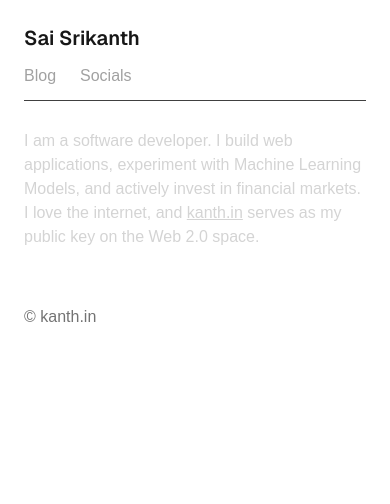
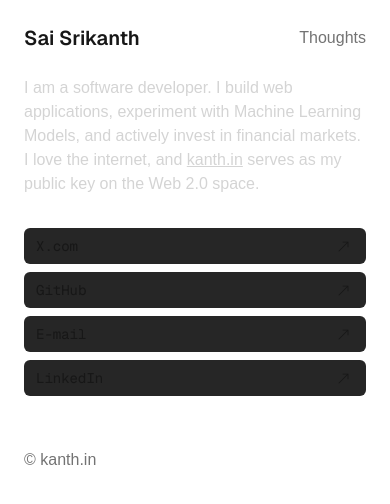
Before and after one commit to Srikan1h/portfolio, a Next.js app: page / in a window 390 px wide. Shown: the top 504 px of the page. Built offline with nearby package versions, Linux system fonts and the light colour scheme.

Commit message:
fix: simplified the routing and page structure

```diff
--- a/app/components/MenuStack.tsx
+++ b/app/components/MenuStack.tsx
@@ -4,20 +4,14 @@ import Link from "next/link";
 
 function MenuStack() {
   return (
-    <div className="container sm:flex items-center justify-between p-2">
+    <div className="container flex items-center justify-between p-2">
       <div className="title">
         <Link className="font-sans text-xl font-semibold"  href="./">Sai Srikanth</Link>
       </div>
 
- <ul className="flex gap-6 py-3 sm:py-0 border-neutral-700 border-b-1 sm:border-0">
-     <li className="">
-      <Link className="text-neutral-400 text-base" href="">Blog</Link>
-    </li>
-
-
-    <li>
-      <Link className="text-neutral-400 text-base" href="/contact">Socials</Link>
-
+      <ul className="menu">
+        <li className="link1">
+          <Link className="text-neutral-500 text-base" href="https://kryptokanth.medium.com">Thoughts</Link>
         </li>
       </ul>
     </div>
--- a/app/contact/page.tsx
+++ /dev/null
@@ -1,68 +0,0 @@
-import Link from "next/link";
-
-export default function contact() {
-  return (
-    <div className="">
-
-
-  <section>
-    <div className="pb-4 sm:py-5">
-
-
-        <div className="grid grid-flow-row auto-rows-max">
-
-       <Link className="flex font-mono text-sm py-2 px-3 bg-neutral-800 rounded-md mb-2 justify-between " href="https://x.com/srikan1h">
-
-        X.com <svg xmlns="http://www.w3.org/2000/svg" width="13" height="13" fill="currentColor" className="bi bi-arrow-up-right mt-1 mx-1" viewBox="0 0 16 16">
-  <path fillRule="evenodd" d="M14 2.5a.5.5 0 0 0-.5-.5h-6a.5.5 0 0 0 0 1h4.793L2.146 13.146a.5.5 0 0 0 .708.708L13 3.707V8.5a.5.5 0 0 0 1 0z"/>
-</svg>
-      </Link>
-
-          <Link className="flex font-mono text-sm py-2 px-3 bg-neutral-800 rounded-md mb-2 justify-between " href="https://github.com/srikan1h">
-
-        GitHub <svg xmlns="http://www.w3.org/2000/svg" width="13" height="13" fill="currentColor" className="bi bi-arrow-up-right mt-1 mx-1" viewBox="0 0 16 16">
-  <path fillRule="evenodd" d="M14 2.5a.5.5 0 0 0-.5-.5h-6a.5.5 0 0 0 0 1h4.793L2.146 13.146a.5.5 0 0 0 .708.708L13 3.707V8.5a.5.5 0 0 0 1 0z"/>
-</svg>
-
-
-      </Link>
-
-      <a className="flex font-mono text-sm py-2 px-3 bg-neutral-800 rounded-md mb-2 justify-between" href="mailto:ss2675@srmist.edu.in">
-
-        E-mail <svg xmlns="http://www.w3.org/2000/svg" width="13" height="13" fill="currentColor" className="bi bi-arrow-up-right mt-1 mx-1" viewBox="0 0 16 16">
-  <path fillRule="evenodd" d="M14 2.5a.5.5 0 0 0-.5-.5h-6a.5.5 0 0 0 0 1h4.793L2.146 13.146a.5.5 0 0 0 .708.708L13 3.707V8.5a.5.5 0 0 0 1 0z"/>
-</svg>
-
-
-      </a>
-
-
-
-
-            <Link className="flex font-mono text-sm py-2 px-3 bg-neutral-800 rounded-md mb-2 justify-between" href="https://linkedin.com/in/saisrikanths">
-
-        LinkedIn <svg xmlns="http://www.w3.org/2000/svg" width="13" height="13" fill="currentColor" className="bi bi-arrow-up-right mt-1 mx-1" viewBox="0 0 16 16">
-  <path fillRule="evenodd" d="M14 2.5a.5.5 0 0 0-.5-.5h-6a.5.5 0 0 0 0 1h4.793L2.146 13.146a.5.5 0 0 0 .708.708L13 3.707V8.5a.5.5 0 0 0 1 0z"/>
-</svg>
-
-
-      </Link>
-
-
-
-</div>
-
-
-
-
-
-
-
-    </div>
-
-  </section>
-
-</div>
-
-  );
-}
--- a/app/page.tsx
+++ b/app/page.tsx
@@ -61,9 +61,9 @@ export default function Home() {
 
 
   <section>
-    <div className="pb-7 sm:py-5 ">
+    <div className="pb-7 sm:py-2 ">
 
-      <article className="py-3">
+      <article className="py-2">
         <p className="text-neutral-300">
           I am a software developer. I build web applications, experiment with Machine Learning Models, and actively invest in financial markets. I love the internet, and <u>kanth.in</u> serves as my public key on the Web 2.0 space.
         </p>
@@ -79,6 +79,52 @@ export default function Home() {
       </article>
 
 
+      <br />
+
+              <div className="grid grid-flow-row auto-rows-max">
+
+       <Link className="flex font-mono text-sm py-2 px-3 bg-neutral-800 rounded-md mb-2 justify-between " href="https://x.com/srikan1h">
+
+        X.com <svg xmlns="http://www.w3.org/2000/svg" width="13" height="13" fill="currentColor" className="bi bi-arrow-up-right mt-1 mx-1" viewBox="0 0 16 16">
+  <path fillRule="evenodd" d="M14 2.5a.5.5 0 0 0-.5-.5h-6a.5.5 0 0 0 0 1h4.793L2.146 13.146a.5.5 0 0 0 .708.708L13 3.707V8.5a.5.5 0 0 0 1 0z"/>
+</svg>
+      </Link>
+
+          <Link className="flex font-mono text-sm py-2 px-3 bg-neutral-800 rounded-md mb-2 justify-between " href="https://github.com/srikan1h">
+
+        GitHub <svg xmlns="http://www.w3.org/2000/svg" width="13" height="13" fill="currentColor" className="bi bi-arrow-up-right mt-1 mx-1" viewBox="0 0 16 16">
+  <path fillRule="evenodd" d="M14 2.5a.5.5 0 0 0-.5-.5h-6a.5.5 0 0 0 0 1h4.793L2.146 13.146a.5.5 0 0 0 .708.708L13 3.707V8.5a.5.5 0 0 0 1 0z"/>
+</svg>
+
+
+      </Link>
+
+      <a className="flex font-mono text-sm py-2 px-3 bg-neutral-800 rounded-md mb-2 justify-between" href="mailto:ss2675@srmist.edu.in">
+
+        E-mail <svg xmlns="http://www.w3.org/2000/svg" width="13" height="13" fill="currentColor" className="bi bi-arrow-up-right mt-1 mx-1" viewBox="0 0 16 16">
+  <path fillRule="evenodd" d="M14 2.5a.5.5 0 0 0-.5-.5h-6a.5.5 0 0 0 0 1h4.793L2.146 13.146a.5.5 0 0 0 .708.708L13 3.707V8.5a.5.5 0 0 0 1 0z"/>
+</svg>
+
+
+      </a>
+
+
+
+
+            <Link className="flex font-mono text-sm py-2 px-3 bg-neutral-800 rounded-md mb-2 justify-between" href="https://linkedin.com/in/saisrikanths">
+
+        LinkedIn <svg xmlns="http://www.w3.org/2000/svg" width="13" height="13" fill="currentColor" className="bi bi-arrow-up-right mt-1 mx-1" viewBox="0 0 16 16">
+  <path fillRule="evenodd" d="M14 2.5a.5.5 0 0 0-.5-.5h-6a.5.5 0 0 0 0 1h4.793L2.146 13.146a.5.5 0 0 0 .708.708L13 3.707V8.5a.5.5 0 0 0 1 0z"/>
+</svg>
+
+
+      </Link>
+
+
+
+</div>
+
+
 
 
 
```
Lines whose indentation alone changed are shown as unchanged.
